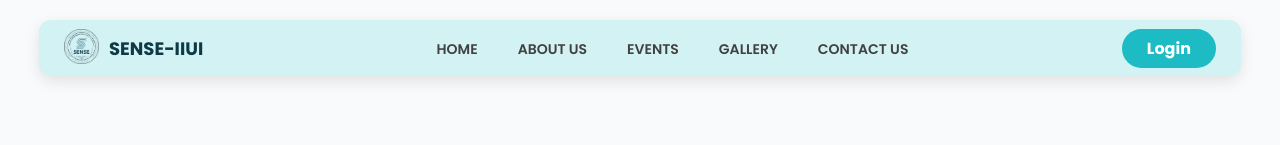
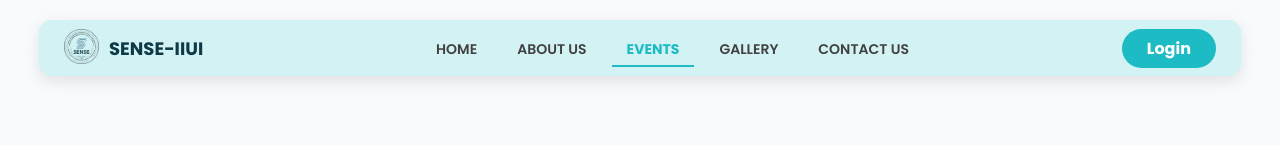
Before and after one commit to malikzain3/Sense-Website, a React (Vite) app: page /EventsPage in a window 1280 px wide. Shown: the top 145 px of the page. Built offline with nearby package versions, Linux system fonts and the light colour scheme.

Commit message:
Navbar Buttons Activate

```diff
--- a/src/Components/Navbar.css
+++ b/src/Components/Navbar.css
@@ -1,7 +1,6 @@
 body {
     overflow-x: hidden;
 }
-
 #Navbar {
     display: flex;
     justify-content: space-between;
@@ -66,6 +65,14 @@ body {
     color: #1dbbc3;
     background: rgba(255, 255, 255, 0.3);
     border-radius: 8px;
+}
+
+.Nav-links li a.active {
+    color: #1dbbc3;
+    font-weight: 700;
+    border-bottom: 2px solid #1dbbc3;
+    padding-bottom: 6px;
+
 }
 
 .Join-us,
--- a/src/Components/Navbar.jsx
+++ b/src/Components/Navbar.jsx
@@ -1,12 +1,17 @@
 import React, { useState } from "react";
 import "./Navbar.css";
 import senseLogo from "../assets/SENSE-LOGO@4x-8.png";
-import { Link } from "react-router-dom";
+import { Link, useLocation } from "react-router-dom";
 import toast from "react-hot-toast";
 
 const Navbar = () => {
   const [isMenuOpen, setIsMenuOpen] = useState(false);
+  const location = useLocation();
   const isLoggedIn = !!localStorage.getItem("adminToken");
+
+  const isActive = (path) => {
+    return location.pathname === path ? "active" : "";
+  };
 
   const handleLogout = () => {
     localStorage.removeItem("adminToken");
@@ -31,12 +36,12 @@ const Navbar = () => {
 
       <div className={`Nav-wrapper ${isMenuOpen ? "active" : ""}`}>
         <ul className="Nav-links">
-          <li><Link to="/" onClick={() => setIsMenuOpen(false)}>HOME</Link></li>
-          <li><Link to="/AboutPage" onClick={() => setIsMenuOpen(false)}>ABOUT US</Link></li>
-          <li><Link to="/EventsPage" onClick={() => setIsMenuOpen(false)}>EVENTS</Link></li>
-          <li><Link to="/GalleryPage" onClick={() => setIsMenuOpen(false)}>GALLERY</Link></li>
-          <li><Link to="/ContactPage" onClick={() => setIsMenuOpen(false)}>CONTACT US</Link></li>
-          {isLoggedIn && <li><Link to="/Dashboard" onClick={() => setIsMenuOpen(false)}>DASHBOARD</Link></li>}
+          <li><Link to="/" className={`nav-link ${isActive("/")}`} onClick={() => setIsMenuOpen(false)}>HOME</Link></li>
+          <li><Link to="/AboutPage" className={`nav-link ${isActive("/AboutPage")}`} onClick={() => setIsMenuOpen(false)}>ABOUT US</Link></li>
+          <li><Link to="/EventsPage" className={`nav-link ${isActive("/EventsPage")}`} onClick={() => setIsMenuOpen(false)}>EVENTS</Link></li>
+          <li><Link to="/GalleryPage" className={`nav-link ${isActive("/GalleryPage")}`} onClick={() => setIsMenuOpen(false)}>GALLERY</Link></li>
+          <li><Link to="/ContactPage" className={`nav-link ${isActive("/ContactPage")}`} onClick={() => setIsMenuOpen(false)}>CONTACT US</Link></li>
+          {isLoggedIn && <li><Link to="/Dashboard" className={`nav-link ${isActive("/Dashboard")}`} onClick={() => setIsMenuOpen(false)}>DASHBOARD</Link></li>}
         </ul>
 
         <div className="Nav-right">
```
